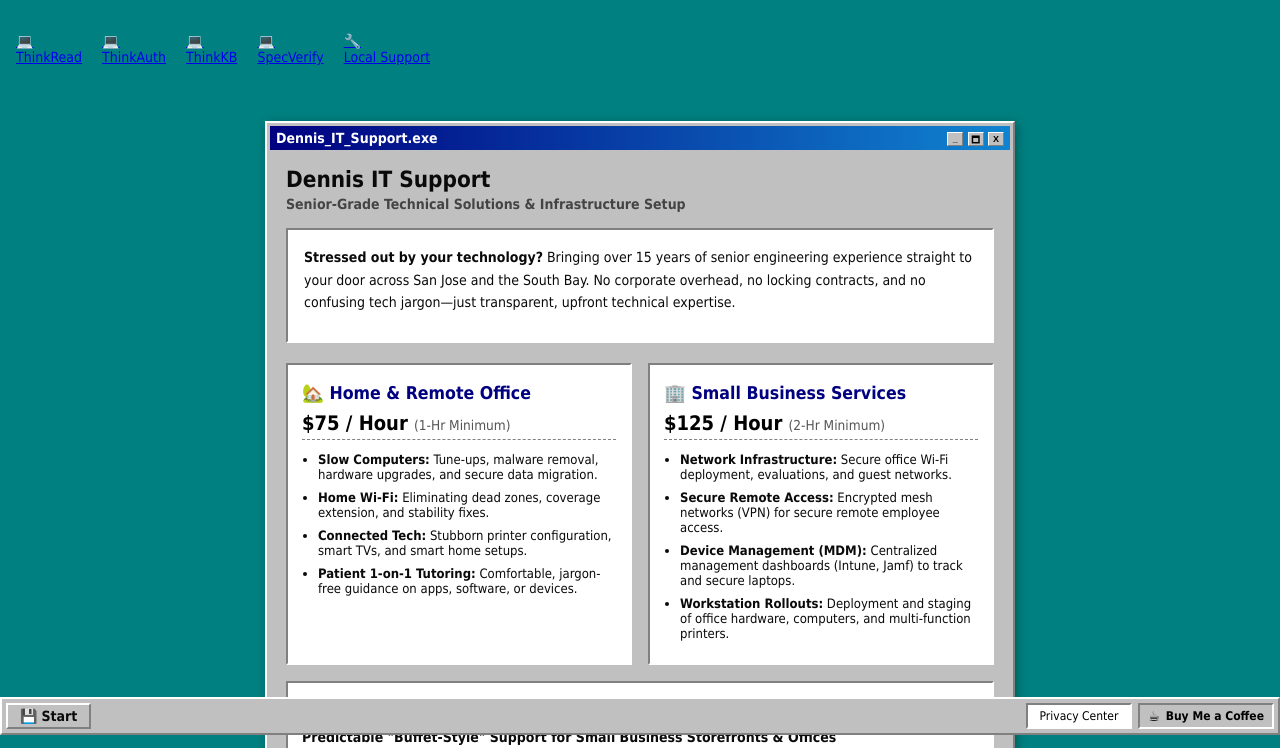
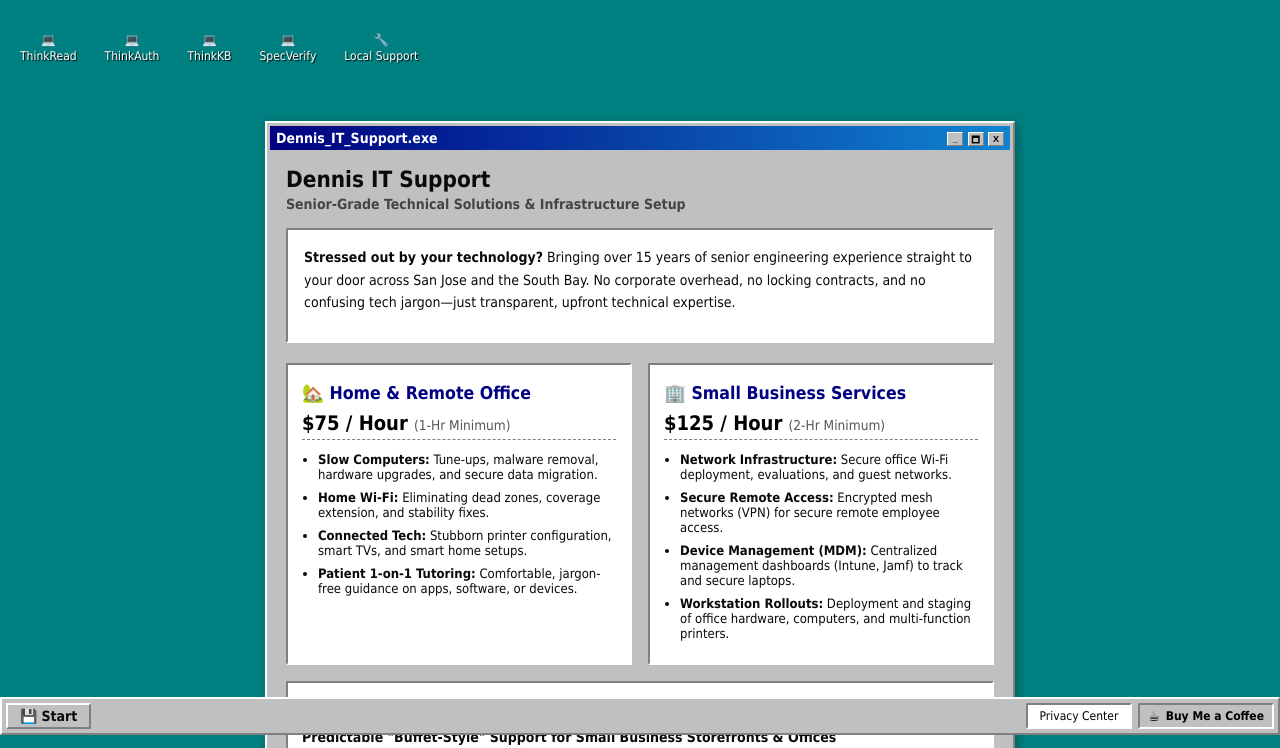
Before and after one commit to nguyen4514/nguyen4514.github.io, a plain HTML site: page support.html in a window 1280 px wide. Shown: the part 65-813 px from the top of the page. Drawn offline with Linux system fonts and the light colour scheme.

Commit message:
Update support.html

```diff
--- a/support.html
+++ b/support.html
@@ -5,6 +5,38 @@
   <meta name="viewport" content="width=device-width, initial-scale=1.0">
   <title>Local IT Support &amp; Systems Engineering | San Jose</title>
   <style>
+
+    /* --- Restored & Scoped Icon Navigation Grid --- */
+    .desktop-grid {
+      display: grid;
+      grid-template-columns: repeat(auto-fill, minmax(90px, 1fr));
+      gap: 20px;
+      max-width: 600px;
+      margin-bottom: 32px;
+    }
+
+    .desktop-icon {
+      display: flex;
+      flex-direction: column;
+      align-items: center;
+      text-align: center;
+      color: white !important; /* Forces text to remain white over teal background */
+      text-decoration: none;
+      font-size: 12px;
+      cursor: pointer;
+    }
+
+    .desktop-icon span {
+      padding: 2px 4px;
+      background: transparent;
+      text-shadow: 1px 1px 1px #000;
+      white-space: nowrap;
+    }
+
+    .desktop-icon:focus span {
+      background: var(--title-blue);
+      outline: 1px dotted #fff;
+    }
     /* --- Core Windows 95 Design Tokens --- */
     :root {
       --desktop-bg: #008080; /* Classic Teal */
```
